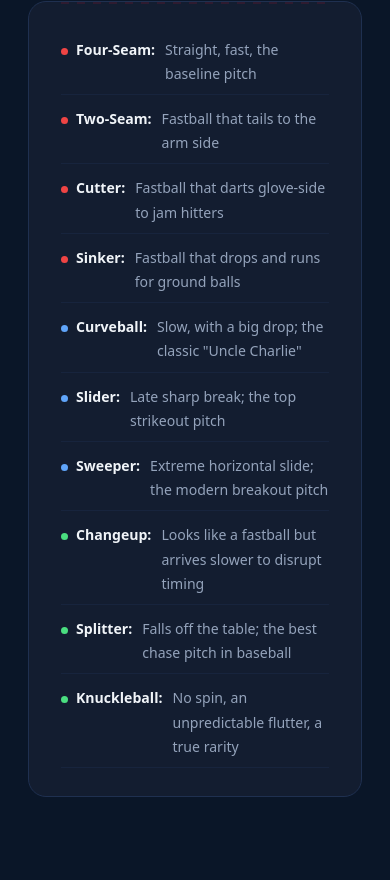
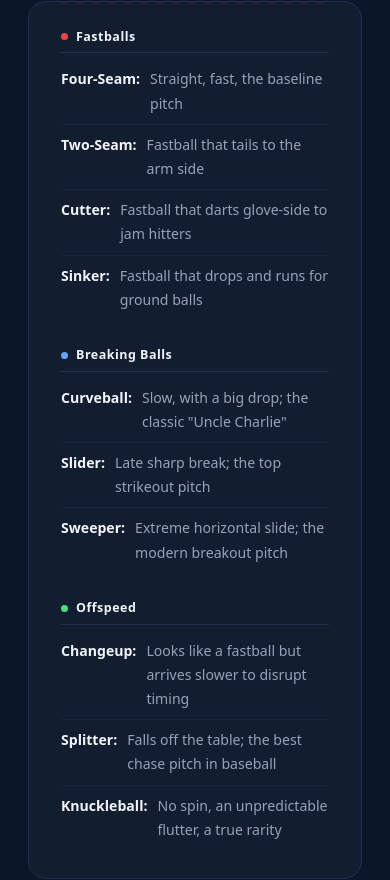
Before and after one commit to tylerpearson/baseball, a website: page public/index.html in a window 390 px wide. Shown: the part 3037-3917 px from the top of the page. Drawn offline with nearby package versions, Linux system fonts and the light colour scheme; a web font is replaced by a local one.

Commit message:
Improve cheat-sheet a11y and polish compare/legends
- Cheat sheet: group pitches under named family headers (Fastballs /
  Breaking Balls / Offspeed) so family is conveyed by text, not the
  color dot alone (helps color-vision-deficient readers).
- Compare tool: disable the pitch already selected in the other
  dropdown so a pitch can't be compared against itself.
- Pitch arsenal: announce filter/sort result counts via an aria-live
  region, matching the glossary search pattern.
- Legends: add the missing story block to the Clayton Kershaw card so
  all ten cards are structurally consistent.

Co-Authored-By: Claude Opus 4.8 <noreply@anthropic.com>

```diff
--- a/public/index.html
+++ b/public/index.html
@@ -185,16 +185,25 @@
       <p>Before the deep dive, here is a one-line summary of each pitch type.</p>
     </div>
     <div class="cheat-sheet">
-      <div class="cheat-item"><span class="cheat-dot fastball"></span><strong>Four-Seam:</strong> <span>Straight, fast, the baseline pitch</span></div>
-      <div class="cheat-item"><span class="cheat-dot fastball"></span><strong>Two-Seam:</strong> <span>Fastball that tails to the arm side</span></div>
-      <div class="cheat-item"><span class="cheat-dot fastball"></span><strong>Cutter:</strong> <span>Fastball that darts glove-side to jam hitters</span></div>
-      <div class="cheat-item"><span class="cheat-dot fastball"></span><strong>Sinker:</strong> <span>Fastball that drops and runs for ground balls</span></div>
-      <div class="cheat-item"><span class="cheat-dot breaking"></span><strong>Curveball:</strong> <span>Slow, with a big drop; the classic "Uncle Charlie"</span></div>
-      <div class="cheat-item"><span class="cheat-dot breaking"></span><strong>Slider:</strong> <span>Late sharp break; the top strikeout pitch</span></div>
-      <div class="cheat-item"><span class="cheat-dot breaking"></span><strong>Sweeper:</strong> <span>Extreme horizontal slide; the modern breakout pitch</span></div>
-      <div class="cheat-item"><span class="cheat-dot offspeed"></span><strong>Changeup:</strong> <span>Looks like a fastball but arrives slower to disrupt timing</span></div>
-      <div class="cheat-item"><span class="cheat-dot offspeed"></span><strong>Splitter:</strong> <span>Falls off the table; the best chase pitch in baseball</span></div>
-      <div class="cheat-item"><span class="cheat-dot offspeed"></span><strong>Knuckleball:</strong> <span>No spin, an unpredictable flutter, a true rarity</span></div>
+      <div class="cheat-group">
+        <h3 class="cheat-group-title"><span class="cheat-dot fastball"></span>Fastballs</h3>
+        <div class="cheat-item"><strong>Four-Seam:</strong> <span>Straight, fast, the baseline pitch</span></div>
+        <div class="cheat-item"><strong>Two-Seam:</strong> <span>Fastball that tails to the arm side</span></div>
+        <div class="cheat-item"><strong>Cutter:</strong> <span>Fastball that darts glove-side to jam hitters</span></div>
+        <div class="cheat-item"><strong>Sinker:</strong> <span>Fastball that drops and runs for ground balls</span></div>
+      </div>
+      <div class="cheat-group">
+        <h3 class="cheat-group-title"><span class="cheat-dot breaking"></span>Breaking Balls</h3>
+        <div class="cheat-item"><strong>Curveball:</strong> <span>Slow, with a big drop; the classic "Uncle Charlie"</span></div>
+        <div class="cheat-item"><strong>Slider:</strong> <span>Late sharp break; the top strikeout pitch</span></div>
+        <div class="cheat-item"><strong>Sweeper:</strong> <span>Extreme horizontal slide; the modern breakout pitch</span></div>
+      </div>
+      <div class="cheat-group">
+        <h3 class="cheat-group-title"><span class="cheat-dot offspeed"></span>Offspeed</h3>
+        <div class="cheat-item"><strong>Changeup:</strong> <span>Looks like a fastball but arrives slower to disrupt timing</span></div>
+        <div class="cheat-item"><strong>Splitter:</strong> <span>Falls off the table; the best chase pitch in baseball</span></div>
+        <div class="cheat-item"><strong>Knuckleball:</strong> <span>No spin, an unpredictable flutter, a true rarity</span></div>
+      </div>
     </div>
   </div>
 </section>
@@ -746,6 +755,7 @@
       </div>
 
     </div><!-- /pitch-grid -->
+    <p class="visually-hidden" id="pitch-status" role="status" aria-live="polite"></p>
   </div>
 </section>
 
@@ -1109,6 +1119,7 @@
           <div class="legend-pitch">Signature: Curveball</div>
           <p>Kershaw's 12-to-6 curveball drops sharply at 72–75 mph as a complement to his 91–93 mph fastball. The 18–20 mph speed differential and extreme vertical break generated swing-and-miss rates above 40%.</p>
           <span class="legend-stat">3 Cy Young Awards, 1 MVP</span>
+          <div class="legend-story">In 2014 he won the Cy Young and the NL MVP in the same season, a rare feat for a pitcher, and threw a 15-strikeout no-hitter that many regard as the most dominant single game of the modern era.</div>
         </div>
       </div>
       <div class="legend-card">
--- a/public/scripts.js
+++ b/public/scripts.js
@@ -449,6 +449,18 @@ document.addEventListener('DOMContentLoaded', function () {
     });
   }
 
+  // Announce the filtered/sorted result set to assistive tech.
+  var pitchStatus = document.getElementById('pitch-status');
+  var FAMILY_LABELS = { all: 'pitches', fastball: 'fastballs', breaking: 'breaking balls', offspeed: 'offspeed pitches' };
+  function announcePitches() {
+    if (!pitchStatus || !pitchGrid) return;
+    var visible = pitchGrid.querySelectorAll('.pitch-card:not(.filter-hidden)').length;
+    var label = FAMILY_LABELS[currentFamily] || 'pitches';
+    var sortText = currentSort === 'velocity' ? ', sorted by velocity'
+      : currentSort === 'break' ? ', sorted by horizontal break' : '';
+    pitchStatus.textContent = 'Showing ' + visible + ' ' + label + sortText + '.';
+  }
+
   // Family tab clicks
   if (pitchFamilyTabs) {
     pitchFamilyTabs.addEventListener('click', function (e) {
@@ -462,6 +474,7 @@ document.addEventListener('DOMContentLoaded', function () {
       tab.classList.add('active');
       tab.setAttribute('aria-selected', 'true');
       filterAndSortCards();
+      announcePitches();
     });
   }
 
@@ -477,6 +490,7 @@ document.addEventListener('DOMContentLoaded', function () {
       });
       btn.classList.add('active');
       filterAndSortCards();
+      announcePitches();
     });
   }
 
@@ -556,14 +570,29 @@ document.addEventListener('DOMContentLoaded', function () {
       '<div class="when-used"><strong>When It\'s Used</strong> ' + p.whenUsed + '</div>';
   }
 
+  // Prevent comparing a pitch against itself: disable the option already
+  // chosen in the other select so A and B can never match.
+  function syncCompareOptions() {
+    if (!selectA || !selectB) return;
+    [[selectA, selectB], [selectB, selectA]].forEach(function (pair) {
+      var source = pair[0], other = pair[1];
+      Array.prototype.forEach.call(other.options, function (opt) {
+        if (opt.value === '') return;
+        opt.disabled = opt.value === source.value;
+      });
+    });
+  }
+
   if (selectA && panelA) {
     selectA.addEventListener('change', function () {
       populatePanel(panelA, this.value);
+      syncCompareOptions();
     });
   }
   if (selectB && panelB) {
     selectB.addEventListener('change', function () {
       populatePanel(panelB, this.value);
+      syncCompareOptions();
     });
   }
 
--- a/public/styles.css
+++ b/public/styles.css
@@ -1275,10 +1275,25 @@ h4, h5, h6 {
   opacity: 0.15;
 }
 
+.cheat-group-title {
+  display: flex;
+  align-items: center;
+  gap: 8px;
+  font-family: 'Geist', system-ui, sans-serif;
+  font-size: 0.78rem;
+  font-weight: 700;
+  letter-spacing: 0.04em;
+  color: var(--heading);
+  margin-bottom: 6px;
+  padding-bottom: 8px;
+  border-bottom: 1px solid var(--card-border);
+}
+.cheat-group-title .cheat-dot { margin-top: 0; }
+
 .cheat-item { display: flex; align-items: baseline; gap: 8px; font-size: 0.88rem; padding: 8px 0; border-bottom: 1px solid rgba(31,48,80,0.4); }
-.cheat-item:last-child { border-bottom: none; }
-
-.cheat-item .cheat-dot { width: 7px; height: 7px; border-radius: 50%; flex-shrink: 0; margin-top: 2px; }
+.cheat-group .cheat-item:last-child { border-bottom: none; }
+
+.cheat-dot { width: 7px; height: 7px; border-radius: 50%; flex-shrink: 0; margin-top: 2px; }
 .cheat-dot.fastball { background: var(--fastball-color); }
 .cheat-dot.breaking { background: var(--breaking-color); }
 .cheat-dot.offspeed { background: var(--offspeed-color); }
@@ -1293,9 +1308,8 @@ h4, h5, h6 {
 /* ---------- Responsive ---------- */
 @media (max-width: 768px) {
   :root { --section-padding: 72px; }
-  .cheat-sheet { grid-template-columns: 1fr; }
-  .cheat-item:last-child { border-bottom: none; }
-  .cheat-item:nth-last-child(-n+3) { border-bottom: 1px solid rgba(31,48,80,0.4); }
+  .cheat-sheet { grid-template-columns: 1fr; gap: 0; }
+  .cheat-group + .cheat-group { margin-top: 28px; }
 
   .nav-links {
     position: fixed;
```
Also changed, not shown: .impeccable/critique/2026-06-18T15-35-25Z__public-index-html.md (added).
